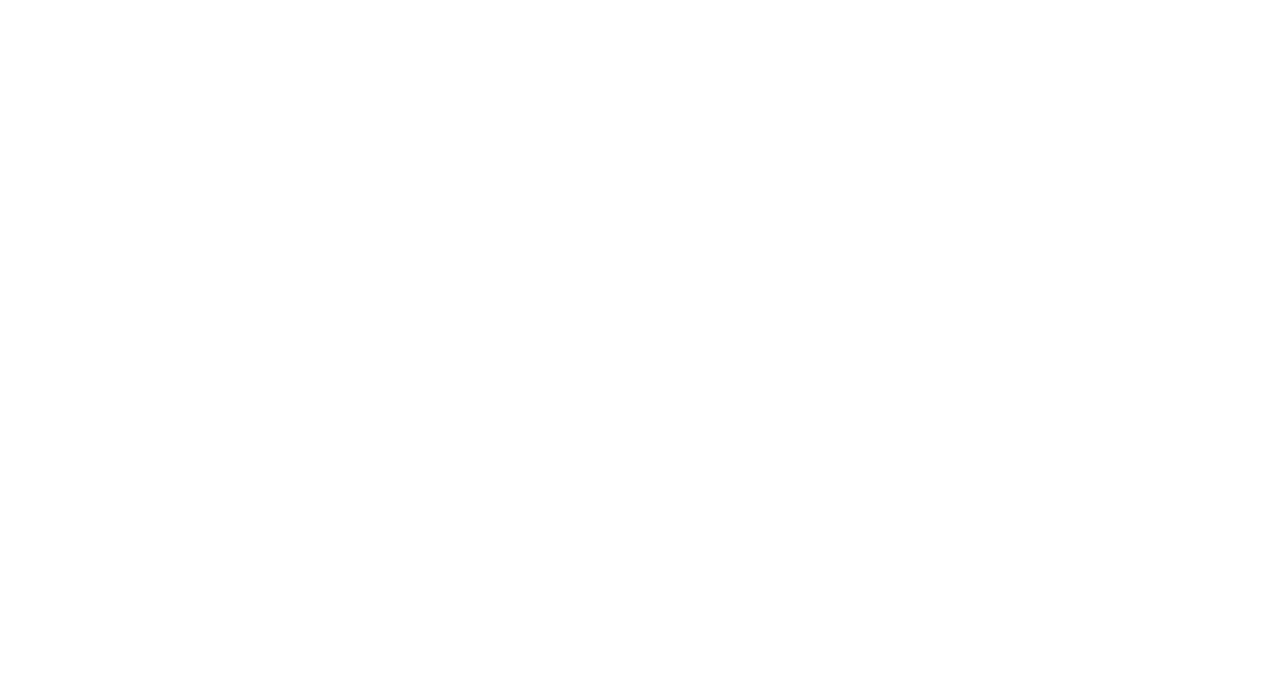
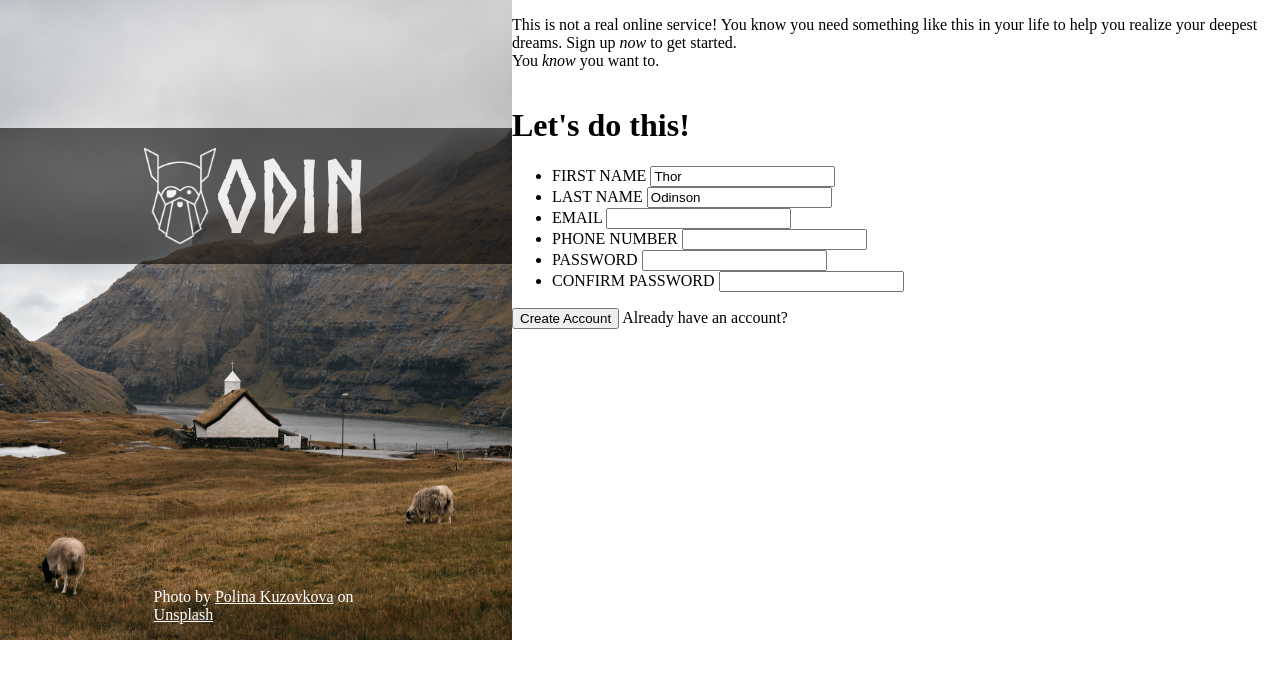
Before and after one commit to Danypooh/formProject, a plain HTML site: page index.html in a window 1280 px wide. Drawn offline with Linux system fonts and the light colour scheme.

Commit message:
Add all page elements Finished left-sidebar

```diff
--- a/css/style.css
+++ b/css/style.css
@@ -0,0 +1,64 @@
+html, body {
+    margin: 0;
+    padding: 0;
+}
+
+.main-container {
+    display: flex;
+    flex-direction: row;
+    margin: 0 auto;
+}
+
+.side-bar-left,
+.side-bar-right {
+    display: flex;
+    flex-direction: column;
+}
+
+.side-bar-left {
+    width: 40%;
+    position: relative;
+}
+
+.back-img {
+    position: relative;
+}
+
+.front-img {
+    display: flex;
+    position: absolute;
+    width: 100%;
+    height: 15%;
+    top: 8rem;
+    padding: 20px 0;
+    justify-content: center;
+    background: black;
+    opacity: 0.6;
+    color: white;
+}
+
+@font-face {
+    font-family: norse-bold;
+    src: local("norse-bold"), url("./../fonts/norse-bold.otf")  format("opentype");
+}
+
+.odin-text {
+    align-self: center;
+    font-family: norse-bold, "Times New Roman", serif;
+    font-weight: bold;
+    font-size: 100px;
+}
+
+.author-credit {
+    position: absolute;
+    bottom: 0;
+    left: 30%;
+    right: 30%;
+    color: white;
+}
+
+a,
+a:visited,
+a:active {
+    color: white;
+}
--- a/index.html
+++ b/index.html
@@ -5,8 +5,71 @@
     <meta http-equiv="X-UA-Compatible" content="IE=edge">
     <meta name="viewport" content="width=device-width, initial-scale=1.0">
     <title>Forms</title>
+    <link rel="stylesheet" href="./css/style.css">
 </head>
 <body>
 
+    <div class="main-container">
+        <div class="side-bar-left">
+            <img class="back-img" src="./img/nordicImage.jpg" alt="nordicHouse">
+            <div class="front-img">
+                <img src="./img/odin-lined.png" alt="odin">
+                <p class="odin-text">ODIN</p>
+            </div>
+            <p class="author-credit">
+               Photo by <a href="https://unsplash.com/photos/_IkOyNQwbmw" target="_blank" rel="noopener noreferrer">Polina Kuzovkova</a>
+               on <a href="https://unsplash.com/" target="_blank" rel="noopener noreferrer">Unsplash</a>
+            </p>
+        </div>
+
+        <div class="side-bar-right">
+            <div class="top-section">
+                <p>This is not a real online service! You know you need something
+                    like this in your life to help you realize your deepest dreams.
+                    Sign up <em>now</em> to get started.
+                    <br>
+                    You <em>know</em> you want to.
+                </p>
+            </div>
+
+            <div class="middle-section">
+                <form action="" method="post">
+                    <h1>Let's do this!</h1>
+                    <ul>
+                        <li>
+                            <label for="first-name">FIRST NAME</label>
+                            <input type="text" name="first-name" id="first-name" value="Thor" required>
+                        </li>
+                        <li>
+                            <label for="last-name">LAST NAME</label>
+                            <input type="text" name="last-name" id="last-name" value="Odinson" required>
+                        </li>
+                        <li>
+                            <label for="email">EMAIL</label>
+                            <input type="email" name="email" id="email">
+                        </li>
+                        <li>
+                            <label for="phone">PHONE NUMBER</label>
+                            <input type="tel" name="phone" id="phone">
+                        </li>
+                        <li>
+                            <label for="password">PASSWORD</label>
+                            <input type="password" name="password" id="password" required>
+                        </li>
+                        <li>
+                            <label for="confirm-password">CONFIRM PASSWORD</label>
+                            <input type="password" name="confirm-password" id="confirm-password" required>
+                        </li>
+                    </ul>
+                </form>
+            </div>
+
+            <div class="bottom-section">
+                <button>Create Account</button>
+                Already have an account? <a href="">Log in</a>
+            </div>
+        </div>
+    </div>
+
 </body>
 </html>
```
Also changed, not shown: fonts/norse-bold.otf (added), img/Polina_Kuzovkova_on_Unsplash.txt (added), img/nordicImage.jpg (added), img/odin-lined.png (added).
